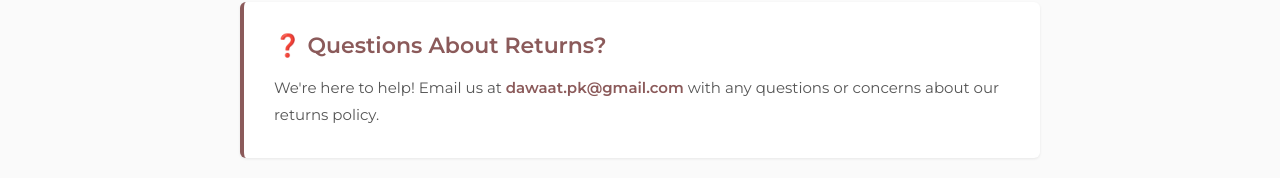
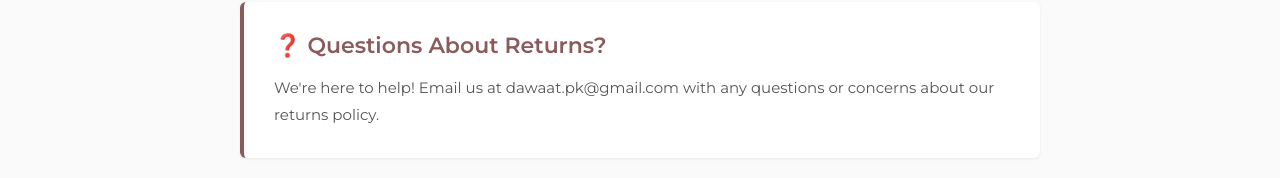
Before and after one commit to MossaffaMughal/Dawaat, a React (Create React App) app in the folder frontend/: page /returns-refunds in a window 1280 px wide. Shown: the part 2118-2296 px from the top of the page. Built offline with nearby package versions, Linux system fonts and the light colour scheme; no server answers.

Commit message:
Email isseu fixed

```diff
--- a/frontend/src/pages/ReturnsRefunds.js
+++ b/frontend/src/pages/ReturnsRefunds.js
@@ -102,8 +102,8 @@ const ReturnsRefunds = () => {
         <section className="policy-section">
           <h2>❓ Questions About Returns?</h2>
           <p>
-            We're here to help! Email us at <strong>dawaat.pk@gmail.com</strong>{" "}
-            with any questions or concerns about our returns policy.
+            We're here to help! Email us at dawaat.pk@gmail.com with any
+            questions or concerns about our returns policy.
           </p>
         </section>
       </div>
```
